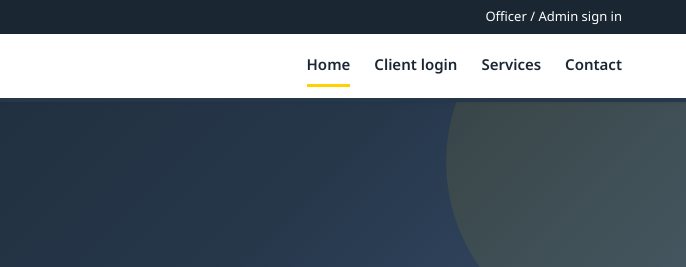
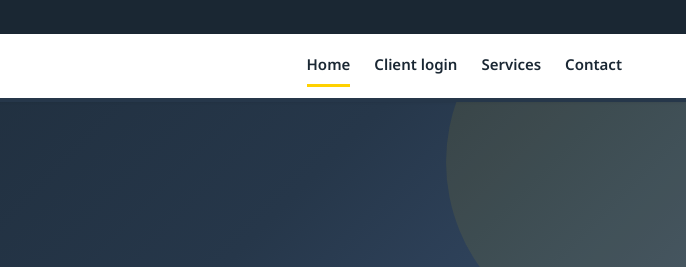
Before and after one commit to pointfinauto-collab/immigration-portal, a website: page index.html in a window 1280 px wide. Shown: the top 267 px of the page, 594-1280 px from the left. Drawn offline with Linux system fonts and the light colour scheme; a web font is replaced by a local one.

Commit message:
Update index.html

```diff
--- a/index.html
+++ b/index.html
@@ -15,7 +15,7 @@
   <div class="gov-banner">
     <div class="container">
       <span>An online portal for managing Canadian immigration applications</span>
-      <a href="admin-login.html">Officer / Admin sign in</a>
+
     </div>
   </div>
 
```
